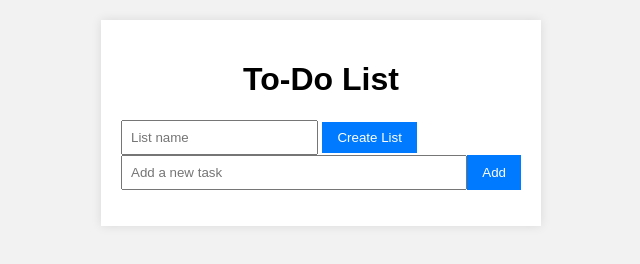
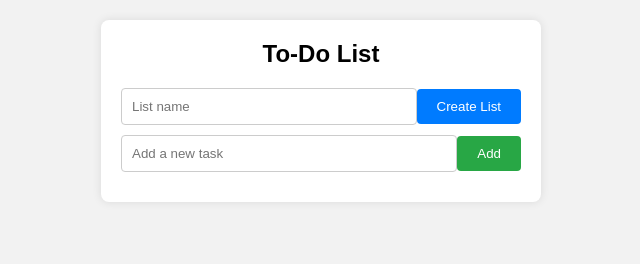
Before and after one commit to adeliya21/to-do-app, a plain HTML site: page index.html in a window 1280 px wide. Shown: the whole page, without its empty margins (319-959 px from the left). Drawn offline with Linux system fonts and the light colour scheme.

Commit message:
Updated styles

```diff
--- a/styles.css
+++ b/styles.css
@@ -1,54 +1,120 @@
+/* Reset some default styles for consistency */
+body, h1, ul, button, input {
+    margin: 0;
+    padding: 0;
+    border: none;
+}
+
+/* Apply a background color and some spacing to the body */
 body {
     font-family: Arial, sans-serif;
     background-color: #f2f2f2;
-    margin: 0;
-    padding: 0;
+    padding: 20px;
 }
 
+/* Style the container for the entire application */
 .container {
     max-width: 400px;
-    margin: 20px auto;
+    margin: 0 auto;
     background-color: #fff;
+    border-radius: 8px;
+    box-shadow: 0 0 10px rgba(0, 0, 0, 0.1);
     padding: 20px;
-    box-shadow: 0 0 10px rgba(0, 0, 0, 0.1);
 }
 
+/* Style the To-Do List title */
 h1 {
+    font-size: 24px;
+    margin-bottom: 20px;
     text-align: center;
 }
 
-.input-container {
+/* Style the list container for creating new lists */
+.list-container {
     display: flex;
+    align-items: center;
     justify-content: space-between;
     margin-bottom: 10px;
 }
 
-input[type="text"] {
+/* Style the input field for list names */
+#listName {
     flex-grow: 1;
-    padding: 8px;
+    padding: 10px;
+    border: 1px solid #ccc;
+    border-radius: 4px;
 }
 
-button {
-    padding: 8px 15px;
-    background-color: #007BFF;
+/* Style the "Create List" button */
+#createList {
+    background-color: #007bff;
     color: #fff;
     border: none;
+    border-radius: 4px;
+    padding: 10px 20px;
     cursor: pointer;
+    transition: background-color 0.3s;
 }
 
-ul {
-    list-style: none;
+#createList:hover {
+    background-color: #0056b3;
+}
+
+/* Style the input container for adding tasks */
+.input-container {
+    display: flex;
+    align-items: center;
+    margin-bottom: 10px;
+}
+
+/* Style the input field for adding tasks */
+#task {
+    flex-grow: 1;
+    padding: 10px;
+    border: 1px solid #ccc;
+    border-radius: 4px;
+}
+
+/* Style the "Add" button */
+#add {
+    background-color: #28a745;
+    color: #fff;
+    border: none;
+    border-radius: 4px;
+    padding: 10px 20px;
+    cursor: pointer;
+    transition: background-color 0.3s;
+}
+
+#add:hover {
+    background-color: #218838;
+}
+
+/* Style the individual To-Do lists */
+.todo-list {
+    margin-top: 20px;
+    padding: 10px;
+    border: 1px solid #ccc;
+    border-radius: 4px;
+    background-color: #fff;
+}
+
+/* Style the task list within each To-Do list */
+.todo-list ul {
+    list-style-type: none;
     padding: 0;
 }
 
-li {
+/* Style the individual tasks within a To-Do list */
+.todo-list li {
     display: flex;
     justify-content: space-between;
     align-items: center;
-    padding: 5px 0;
+    padding: 8px 0;
 }
 
-.delete {
-    color: red;
+/* Style the "Delete" button for tasks */
+.delete-task {
+    color: #dc3545;
     cursor: pointer;
 }
```
